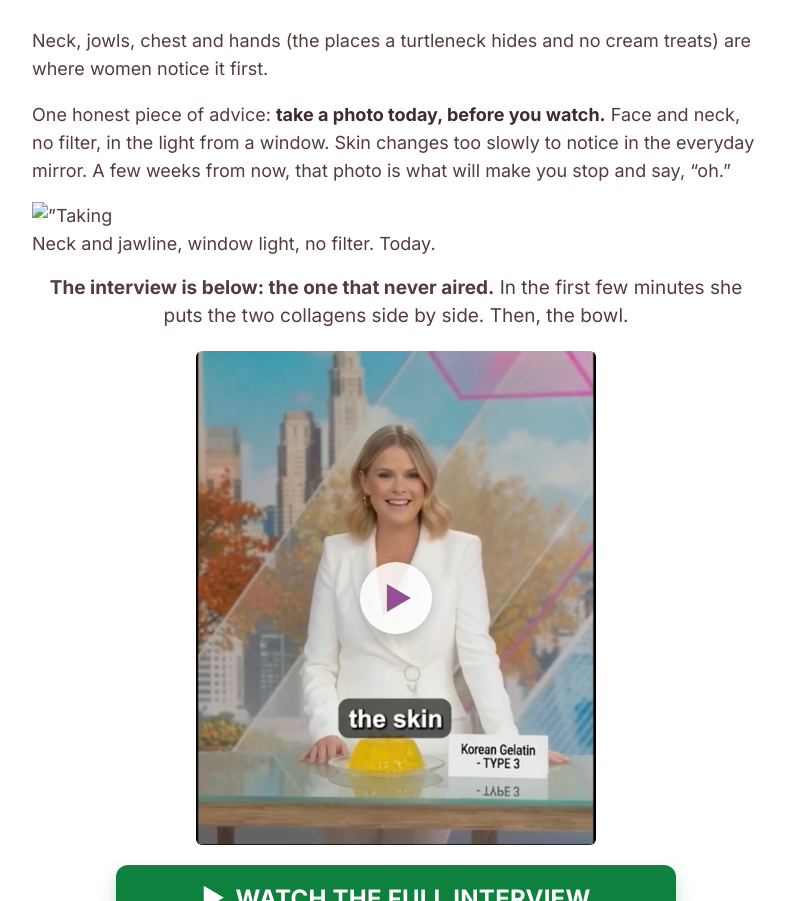
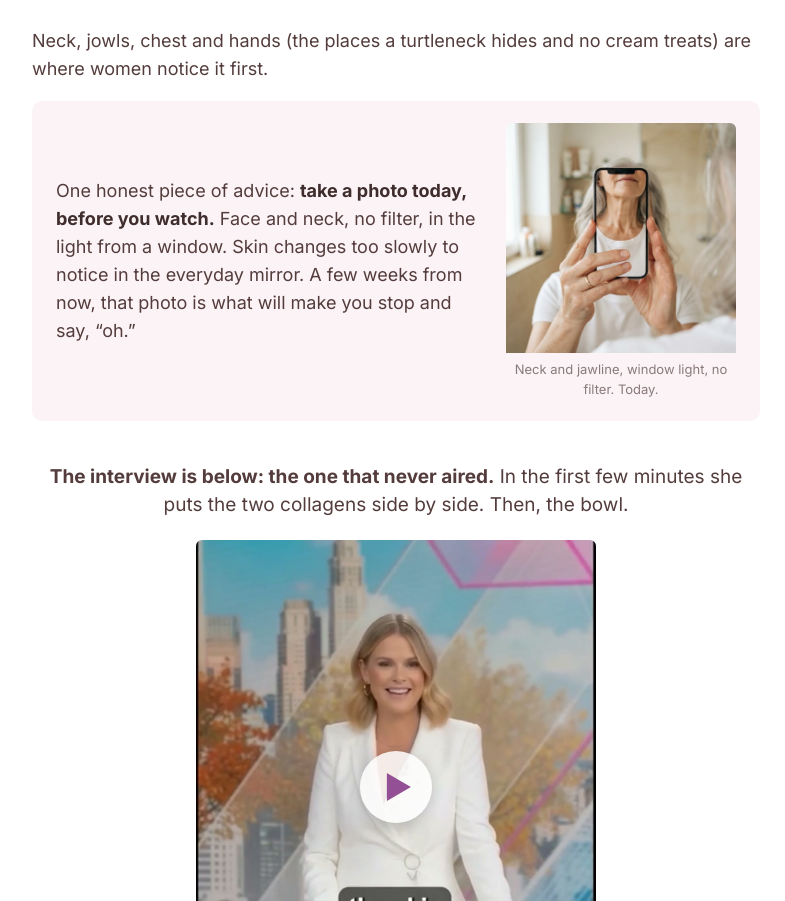
Before and after one commit to gabrielaurellio/lumivelle-presell, a plain HTML site: page index.html in a window 1280 px wide. Shown: the part 4938-5839 px from the top of the page, without its empty margins (244-1029 px from the left). Drawn offline with Linux system fonts and the light colour scheme.

Commit message:
fix: replace curly quotes with straight quotes in HTML attributes
Fixes broken before-photo.jpg image caused by curly quotes in src/alt/class attributes.

Co-Authored-By: Claude Opus 4.6 <noreply@anthropic.com>

```diff
--- a/index.html
+++ b/index.html
@@ -421,15 +421,15 @@
           Neck, jowls, chest and hands (the places a turtleneck hides and no cream treats) are where women
           notice it first.
         </p>
-        <div class=”tip”>
+        <div class="tip">
           <p>
             One honest piece of advice: <strong>take a photo today, before you watch.</strong> Face and neck, no
             filter, in the light from a window. Skin changes too slowly to notice in the everyday mirror. A few
             weeks from now, that photo is what will make you stop and say, “oh.”
           </p>
-          <figure class=”fig”>
-            <img src=”img/before-photo.jpg” alt=”Taking a photo of the neck and jawline in the bathroom mirror” width=”400” height=”400” loading=”lazy” />
-            <figcaption class=”fig__cap”>Neck and jawline, window light, no filter. Today.</figcaption>
+          <figure class="fig">
+            <img src="img/before-photo.jpg" alt="Taking a photo of the neck and jawline in the bathroom mirror" width="400" height="400" loading="lazy" />
+            <figcaption class="fig__cap">Neck and jawline, window light, no filter. Today.</figcaption>
           </figure>
         </div>
       </div>
```
